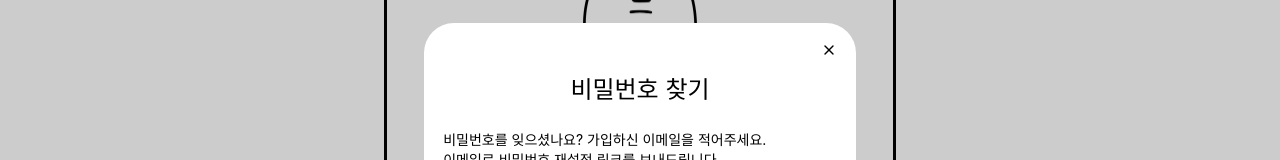
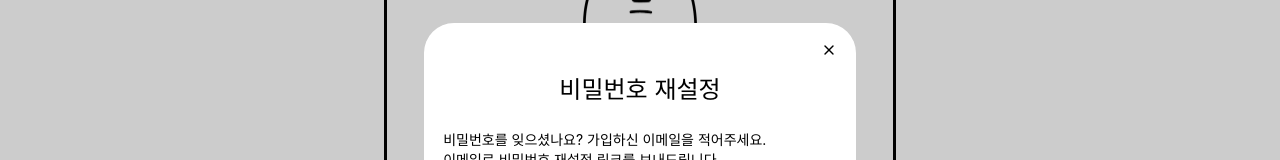
Before and after one commit to Team-Ecoders/Polareco, a React (Vite) app in the folder ecoders-frontend/: page /login in a window 1280 px wide. Both pictures are taken after a click on the element "비밀번호를 잊으셨나요?". Shown: the part 225-385 px from the top of the page. Built offline with nearby package versions, Linux system fonts and the light colour scheme; no server answers.

Commit message:
feat: 비밀번호 재설정 이메일 작성 시 유효성 검사 추가

```diff
--- a/ecoders-frontend/src/pages/LoginPage.tsx
+++ b/ecoders-frontend/src/pages/LoginPage.tsx
@@ -18,6 +18,9 @@ const APIURL = import.meta.env.VITE_API_URL;
 function LoginPage() {
   const dispatch = useDispatch();
   const navigate = useNavigate();
+
+  // 이메일이 형식에 맞지 않을 때 (비밀번호 재설정 이메일)
+  const emailRegex = /^[a-zA-Z0-9._-]+@[a-zA-Z0-9.-]+\.[a-zA-Z]{2,4}$/;
 
   const [formData, setFormData] = useState({
     email: '',
@@ -92,6 +95,9 @@ function LoginPage() {
     e.preventDefault();
     if (!findPwEmail) {
       setFindPwError('이메일을 입력하세요.');
+    } else if (findPwEmail && !emailRegex.test(findPwEmail)) {
+      //이메일 유효성 겁사 추가
+      setFindPwError('올바른 이메일 형식이 아닙니다.');
     } else {
       setFindPwError('');
       const data = { findPwEmail: findPwEmail };
@@ -149,7 +155,7 @@ function LoginPage() {
               {/* 비밀번호 찾기 모달 */}
               <PwModal modaltype="findPwModal">
                 <div className="modal-cont-wrapper">
-                  <div className="modal-title">비밀번호 찾기</div>
+                  <div className="modal-title">비밀번호 재설정</div>
                   <p className="modal-content">
                     비밀번호를 잊으셨나요? 가입하신 이메일을 적어주세요.
                     <br />
```
